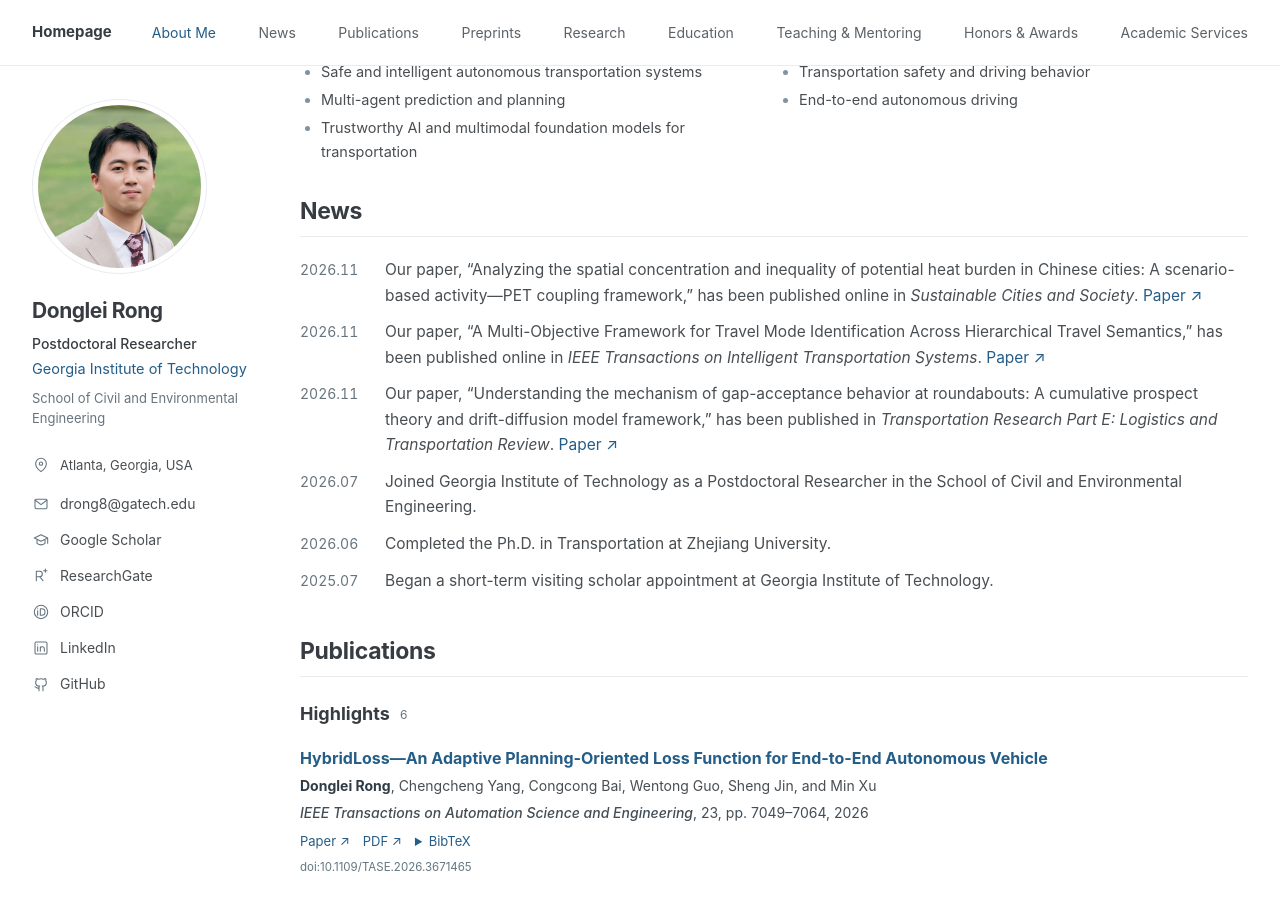
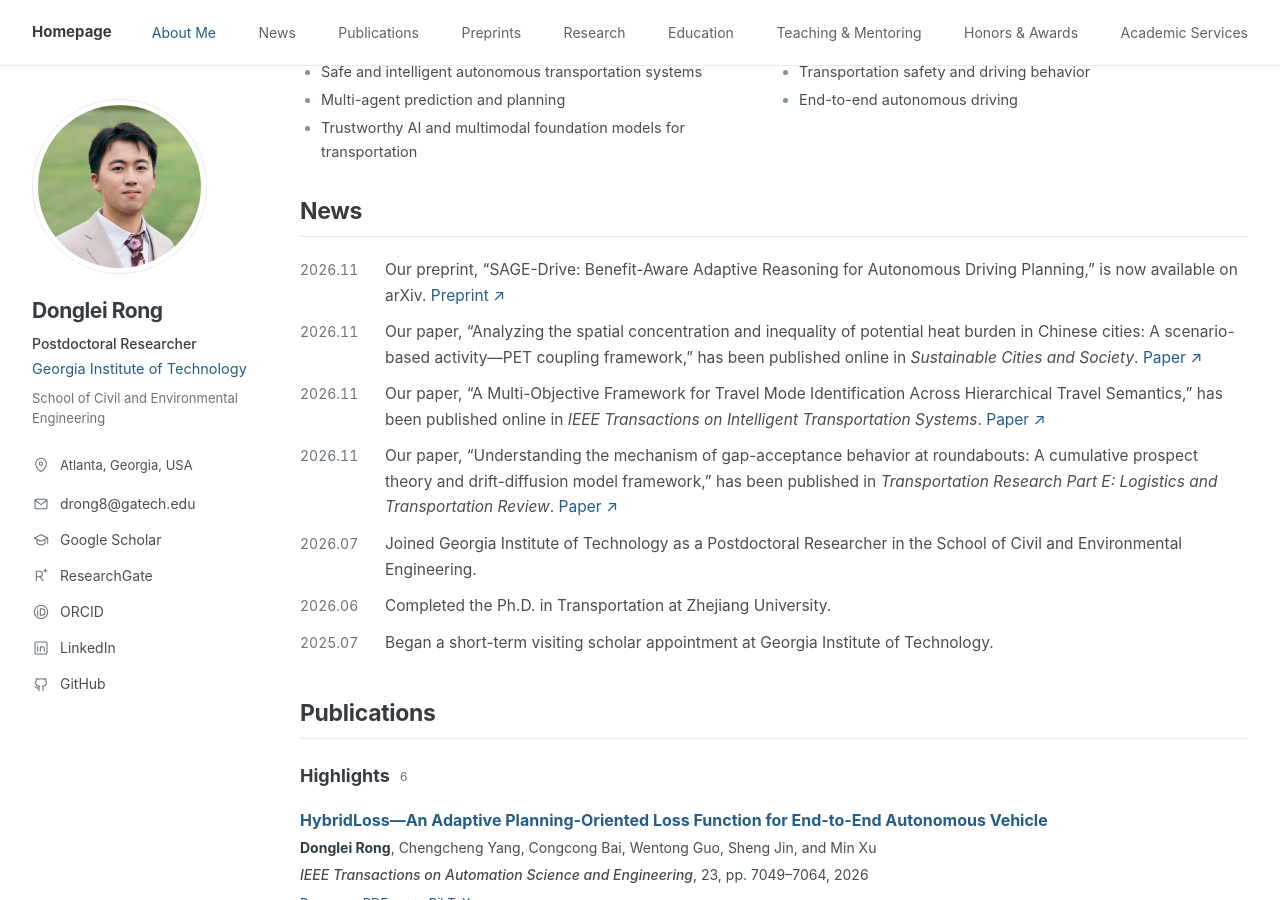
Before and after one commit to donglei-rong/donglei-rong.github.io, a Jekyll site: the page built from index.html, in a window 1280 px wide and 900 px high, scrolled down 382 px. Built offline with Jekyll 4.4.1, drawn with Linux system fonts in a browser that asks for light colours.

Commit message:
Announce SAGE-Drive preprint

```diff
--- a/_data/news.yml
+++ b/_data/news.yml
@@ -1,4 +1,10 @@
 # News uses verified publication and appointment/degree dates.
+- date: '2026.11.26'
+  text: >-
+    Our preprint, "SAGE-Drive: Benefit-Aware Adaptive Reasoning for Autonomous
+    Driving Planning," is now available on arXiv.
+  url: https://arxiv.org/abs/2611.29947
+  link_label: Preprint
 - date: '2026.11.23'
   text: >-
     Our paper, "Analyzing the spatial concentration and inequality of potential heat
```
